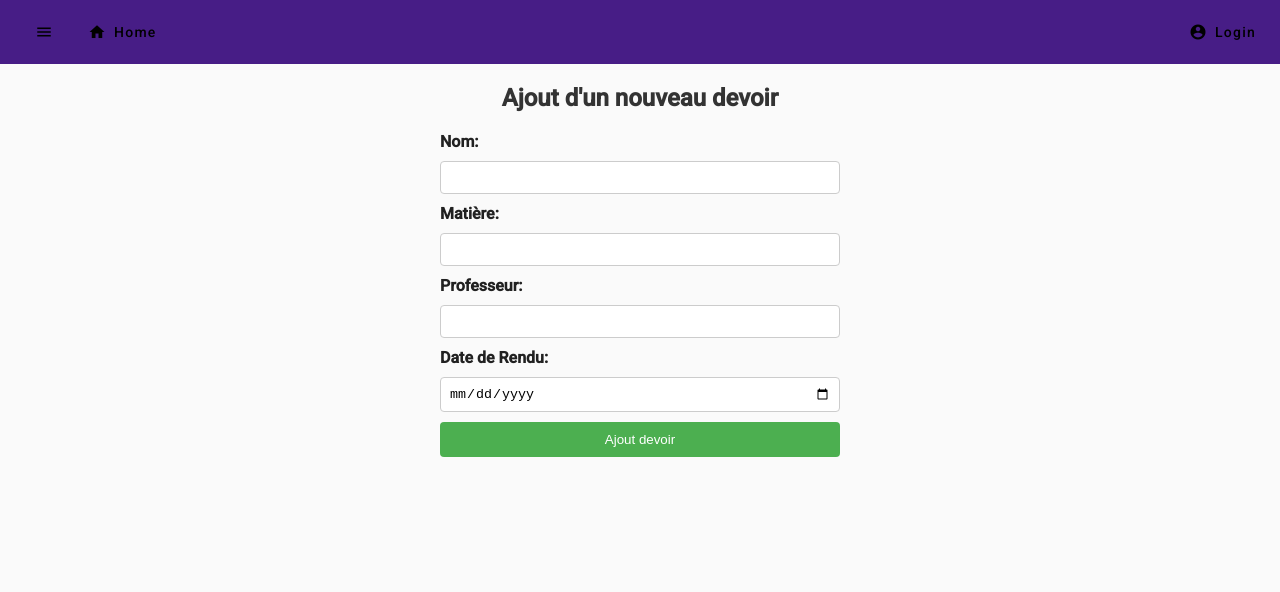
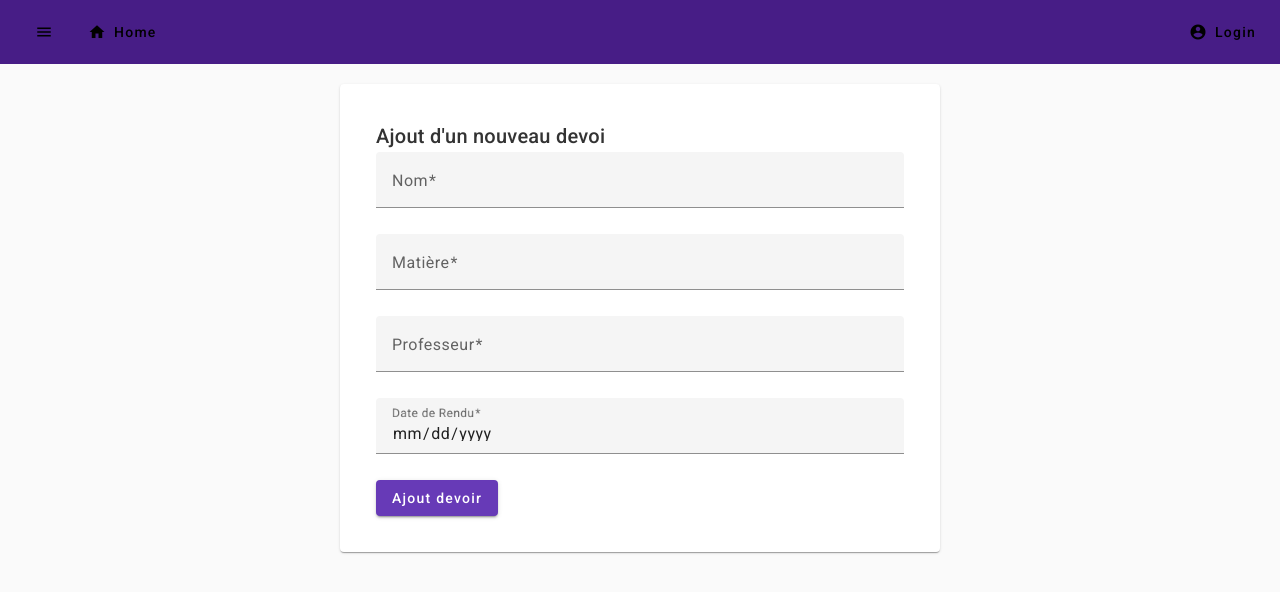
Before and after one commit to SaillantNicolas/ProjetFinaleAngular, an Angular app: page /add in a window 1280 px wide. Shown: the top 592 px of the page. Built offline with nearby package versions, Linux system fonts and the light colour scheme; no server answers.

Commit message:
change form in add-assignment

```diff
--- a/src/app/add-assignment/add-assignment.component.css
+++ b/src/app/add-assignment/add-assignment.component.css
@@ -1,40 +1,39 @@
 /* add-assignment.component.css */
-
 .add-assignment-container {
-    max-width: 400px;
-    margin: 0 auto;
+    max-width: 600px;
+    margin: 20px auto;
+    padding: 20px;
 }
 
-h2 {
+mat-card-title {
+    color: #333;
     text-align: center;
-    color: #333;
 }
 
-form {
+mat-form-field {
+    width: 100%;
+    margin-bottom: 4px;
+}
+
+mat-card-content {
     display: flex;
     flex-direction: column;
-    gap: 10px;
 }
 
-label {
-    font-weight: bold;
-}
-
-input {
+input.mat-input-element {
     padding: 8px;
     border: 1px solid #ccc;
     border-radius: 4px;
 }
 
-button {
+button.mat-raised-button {
     background-color: #4caf50;
     color: #fff;
+    margin-top: 10px;
     padding: 10px;
-    border: none;
     border-radius: 4px;
-    cursor: pointer;
 }
 
-button:hover {
+button.mat-raised-button:hover {
     background-color: #45a049;
 }
--- a/src/app/add-assignment/add-assignment.component.html
+++ b/src/app/add-assignment/add-assignment.component.html
@@ -1,21 +1,26 @@
-<div class="add-assignment-container">
-    <h2>Ajout d'un nouveau devoir</h2>
-    <form (ngSubmit)="addAssignment()">
-        <label for="nom">Nom:</label>
-        <input type="text" id="nom" [(ngModel)]="nom" name="nom" required>
-
-        <label for="matiere">Matière:</label>
-        <input type="text" id="matiere" [(ngModel)]="matiere" name="matiere" required>
-
-        <label for="prof">Professeur:</label>
-        <input type="text" id="prof" [(ngModel)]="prof" name="prof" required>
-
-        <label for="daterendu">Date de Rendu:</label>
-        <input type="date" id="daterendu" [(ngModel)]="daterendu" name="daterendu" required>
-
-<!--       <label for="note">Note:</label>
-        <input type="number" id="note" [(ngModel)]="newAssignment.note" name="note" required> -->
-
-        <button type="submit">Ajout devoir</button>
-    </form>
-</div>
+<mat-card class="add-assignment-container">
+    <mat-card-header>
+      <mat-card-title>Ajout d'un nouveau devoi</mat-card-title>
+    </mat-card-header>
+    <mat-card-content>
+      <form (ngSubmit)="addAssignment()">
+        <mat-form-field appearance="fill">
+            <mat-label>Nom</mat-label>
+            <input matInput type="text" id="nom" [(ngModel)]="nom" name="nom" required>
+        </mat-form-field>
+        <mat-form-field appearance="fill">
+            <mat-label>Matière</mat-label>
+            <input matInput type="text" id="matiere" [(ngModel)]="matiere" name="matiere" required>
+        </mat-form-field>
+        <mat-form-field appearance="fill">
+            <mat-label>Professeur</mat-label>
+            <input matInput type="text" id="prof" [(ngModel)]="prof" name="prof" required>
+        </mat-form-field>
+        <mat-form-field appearance="fill">
+            <mat-label>Date de Rendu</mat-label>
+            <input matInput type="date" id="daterendu" [(ngModel)]="daterendu" name="daterendu" required>
+        </mat-form-field>
+        <button mat-raised-button color="primary" type="submit">Ajout devoir</button>
+      </form>
+    </mat-card-content>
+</mat-card>
```
